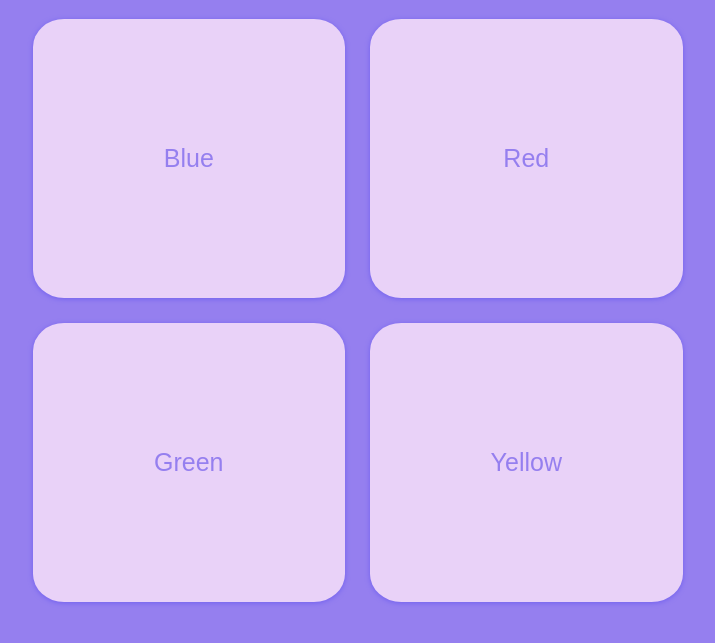
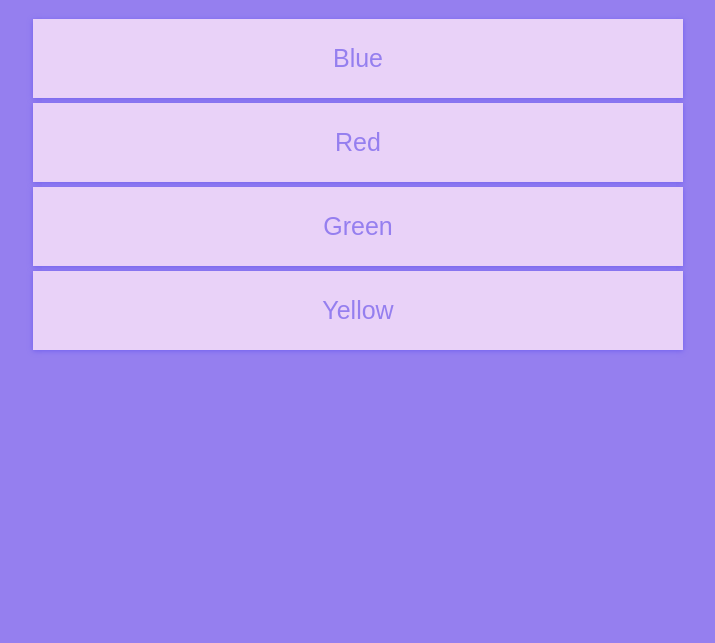
Before and after one commit to josephsmith0705/js-quiz, a plain HTML site: page index.html in a window 1280 px wide. Shown: the part 63-706 px from the top of the page, without its empty margins (282-997 px from the left). Drawn offline with Linux system fonts and the light colour scheme.

Commit message:
Changed quiz layout and improved JavaScript

```diff
--- a/scripts.js
+++ b/scripts.js
@@ -9,6 +9,7 @@ const question = document.getElementById('question');
 const questionFeedback = document.getElementById('questionFeedback');
 const title = document.getElementById('title');
 const nextButton = document.getElementById('nextButton');
+const answerButtons = document.querySelectorAll('.answer-button');
 
 function checkAnswer(answer) {
 	if (correctAnswers[currentQuestion] === answers[answer+(4*currentQuestion)]){
@@ -40,10 +41,9 @@ function updatePage() {
 }
 
 function propagateButtons() {
-	document.getElementById("answer1").textContent = answers[0+(4*currentQuestion)];
-	document.getElementById("answer2").textContent = answers[1+(4*currentQuestion)];
-	document.getElementById("answer3").textContent = answers[2+(4*currentQuestion)];
-	document.getElementById("answer4").textContent = answers[3+(4*currentQuestion)];
+	for (i=0; i<answerButtons.length; i++){
+		answerButtons[i].textContent = answers[i+(4*currentQuestion)];
+	}
 }
 
 function showResults() {
@@ -55,17 +55,15 @@ function showResults() {
 }
 
 function hideButtons() {
-	document.getElementById("answer1").style.visibility = 'hidden';
-	document.getElementById("answer2").style.visibility = 'hidden';
-	document.getElementById("answer3").style.visibility = 'hidden';
-	document.getElementById("answer4").style.visibility = 'hidden';
+	for (i=0; i<answerButtons.length; i++){
+		answerButtons[i].style.visibility = 'hidden';
+	}
 }
 
 function showButtons() {
-	document.getElementById("answer1").style.visibility = 'visible';
-	document.getElementById("answer2").style.visibility = 'visible';
-	document.getElementById("answer3").style.visibility = 'visible';
-	document.getElementById("answer4").style.visibility = 'visible';
+	for (i=0; i<answerButtons.length; i++){
+		answerButtons[i].style.visibility = 'visible';
+	}
 }
 
 updatePage();
--- a/styles.css
+++ b/styles.css
@@ -19,13 +19,13 @@ body {
 	background-color: var(--accent-light);
 	font-size: 25px;
 	border: none;
-	border-radius: 10%;
-	padding: 125px 0;
+	padding: 25px 0;
 	box-shadow: 0px 1px 5px var(--accent-dark);
 	color: var(--bg-color);
+	z-index: 5;
 }
 
-.answer-button:hover {
+.answer-button:hover, .answer-button > *:hover{
 	cursor: pointer;
 	animation-name: buttonfade;
 	animation-duration: var(--animation-duration);
@@ -63,8 +63,8 @@ body {
 
 #question-grid{
 	display: grid;
-	grid-template-columns: auto auto;
-	grid-gap: 25px;
+	grid-template-columns: auto;
+	grid-gap: 5px;
 }
 
 #nextButton {
```
